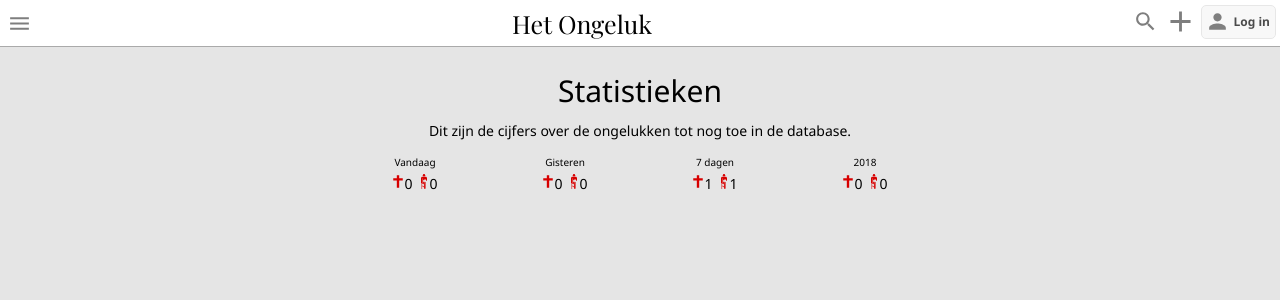
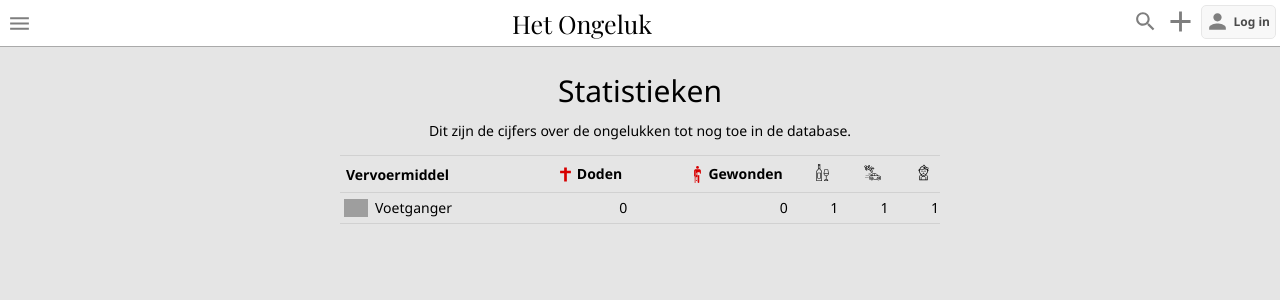
Before and after one commit to digitaldutch/roaddanger.org, a PHP site: page /statistieken/ in a window 1280 px wide. Shown: the top 300 px of the page. Run offline with PHP 8.4, Linux system fonts and the light colour scheme; tables that the repository leaves empty hold one stand-in row (values such as "Sample post"); a stand-in replaces the project's code that opens the database connection; some libraries are stand-ins or nearby versions; grey boxes are pictures that could not be loaded.

Commit message:
3 januari 2018 v166: Nieuwe statistieken. Info tekst is nu alleen zichtbaar op hoofdpagina.

```diff
--- a/ajax.php
+++ b/ajax.php
@@ -15,20 +15,33 @@ $function = $_REQUEST['function'];
 function getStatistics($database){
   $stats = [];
 
-  $sql = "SELECT COUNT(*) AS count, IFNULL(SUM(personsinjured), 0) AS personsinjured, IFNULL(SUM(personsdead), 0) AS personsdead  FROM accidents WHERE DATE (`date`) = CURDATE();";
-  $stats['today'] = $database->fetch($sql);
+  $sql = <<<SQL
+SELECT
+  transportationmode,
+  sum(ap.underinfluence=1) AS underinfluence,
+  sum(ap.hitrun=1)         AS hitrun,
+  sum(ap.child=1)          AS child,
+  sum(ap.health=3)         AS dead,
+  sum(ap.health=2)         AS injured,
+  COUNT(*) AS total
+FROM accidentpersons ap
+JOIN accidents a ON ap.accidentid = a.id
+GROUP BY transportationmode
+ORDER BY dead DESC, injured DESC
+SQL;
 
-  $sql = "SELECT COUNT(*) AS count, IFNULL(SUM(personsinjured), 0) AS personsinjured, IFNULL(SUM(personsdead), 0) AS personsdead  FROM accidents WHERE DATE (`date`) = subdate(CURDATE(), 1);";
-  $stats['yesterday'] = $database->fetch($sql);
+//  AND DATE (a.date) > SUBDATE(CURDATE(), 300)
 
-  $sql = "SELECT COUNT(*) AS count, IFNULL(SUM(personsinjured), 0) AS personsinjured, IFNULL(SUM(personsdead), 0) AS personsdead  FROM accidents WHERE DATE (`date`) > subdate(CURDATE(), 7)";
-  $stats['last7days']  = $database->fetch($sql);
-
-  $sql = "SELECT COUNT(*) AS count, IFNULL(SUM(personsinjured), 0) AS personsinjured, IFNULL(SUM(personsdead), 0) AS personsdead  FROM accidents WHERE YEARWEEK(`date`, 1) = YEARWEEK(CURDATE() - INTERVAL 1 WEEK, 1)";
-  $stats['lastweek']  = $database->fetch($sql);
-
-  $sql = "SELECT COUNT(*) AS count, IFNULL(SUM(personsinjured), 0) AS personsinjured, IFNULL(SUM(personsdead), 0) AS personsdead  FROM accidents WHERE YEAR(`date`) = YEAR(CURDATE())";
-  $stats['thisyear']  = $database->fetch($sql);
+  $stats['total'] = $database->fetchAll($sql);
+  foreach ($stats['total'] as &$stat) {
+    $stat['transportationmode'] = (int)$stat['transportationmode'];
+    $stat['underinfluence']     = (int)$stat['underinfluence'];
+    $stat['hitrun']             = (int)$stat['hitrun'];
+    $stat['child']              = (int)$stat['child'];
+    $stat['dead']               = (int)$stat['dead'];
+    $stat['injured']            = (int)$stat['injured'];
+    $stat['total']              = (int)$stat['total'];
+  }
 
   return $stats;
 }
@@ -246,7 +259,7 @@ SQL;
       $DBPersons = $database->fetchAllPrepared($DBStatementPersons, ['accidentid' => $accident['id']]);
       foreach ($DBPersons as $person) {
         $person['transportationmode'] = (int)$person['transportationmode'];
-        $person['health']             = isset($person['health'])? $person['health'] : null;
+        $person['health']             = isset($person['health'])? (int)$person['health'] : null;
         $person['child']              = (int)$person['child'];
         $person['underinfluence']     = (int)$person['underinfluence'];
         $person['hitrun']             = (int)$person['hitrun'];
--- a/config.php
+++ b/config.php
@@ -1,6 +1,6 @@
 <?php
 
-$VERSION      = 165;
+$VERSION      = 167;
 $VERSION_DATE = '3 januari 2019';
 
 require_once 'configsecret.php';
--- a/index.php
+++ b/index.php
@@ -10,7 +10,23 @@ if (stripos($_SERVER['REQUEST_URI'], '/statistieken') === 0) {
 <div class="pageInner">
   <div class="pageSubTitle">Statistieken</div>
   <div class="sectionIntro" style="text-align: center;">Dit zijn de cijfers over de ongelukken tot nog toe in de database.</div>
-  <div id="statistics"></div>
+  <div id="statistics">
+    <table id="tableStats" class="dataTable">
+      <thead>
+        <tr>
+          <th style="text-align: left;">Vervoermiddel</th>
+          <th><div class="flexRow" style="justify-content: flex-end;"><div class="iconSmall bgDead"></div> <div>Doden</div></div></th>
+          <th><div class="flexRow" style="justify-content: flex-end;"><div class="iconSmall bgInjured"></div> <div>Gewonden</div></div></th>
+          <th style="text-align: right;"><div class="iconSmall bgAlcohol" data-tippy-content="Onder invloed van alcohol of drugs"></div></th>
+          <th style="text-align: right;"><div class="iconSmall bgHitRun" data-tippy-content="Doorgereden of gevlucht"></div></th>
+          <th style="text-align: right;"><div class="iconSmall bgChild" data-tippy-content="Kind"></div></th>
+        </tr>
+      </thead>
+      <tbody id="tableStatsBody">
+
+      </tbody>
+    </table>
+  </div>
   <div id="spinnerLoad"><img src="/images/spinner.svg"></div>
 </div>
 HTML;
@@ -21,7 +37,7 @@ HTML;
 
 } else {
   $introText = '';
-  if (stripos($_SERVER['REQUEST_URI'], '/moderaties') !== 0) {
+  if ($_SERVER['REQUEST_URI'] === '/') {
     $introText = <<<HTML
     <div class="sectionIntro">Op deze site verzamelen we nieuwsberichten over verkeersongelukken uit Nederlandse media en nieuwswebsites.
     Meedoen? Registreer jezelf via het poppetje rechts bovenin en voeg daarna je bericht toe met het plusje.
--- a/js/main.js
+++ b/js/main.js
@@ -52,33 +52,36 @@ function initMain() {
 }
 
 async function loadStatistics(){
-  function htmlPeriod(label, period){
-    return `
-    <div class="flexColumn">
-      <div class="smallStats">${label}</div>
-      <div class="statsIcons"><div class="iconXS bgDead"></div> ${period.personsdead} <div class="iconXS bgInjured" style="margin-left: 5px;"></div> ${period.personsinjured} </div>
-    </div>`;
-  }
-
   try {
     spinnerLoadCard.style.display = 'block';
 
-    let url          = '/ajax.php?function=getstats';
+    let url        = '/ajax.php?function=getstats';
     const response = await fetch(url, fetchOptions);
     const text     = await response.text();
     data           = JSON.parse(text);
     if (data.user) updateLoginGUI(data.user);
     if (data.error) showError(data.error);
     else {
-      const stats = data.statistics;
-      document.getElementById('statistics').innerHTML = `
-<div class="statsRow">
-${htmlPeriod('Vandaag',  stats.today)}
-${htmlPeriod('Gisteren', stats.yesterday)}
-${htmlPeriod('7 dagen',  stats.last7days)}
-${htmlPeriod('2018',     stats.thisyear)}
-</div>
-`;
+      const dbStats = data.statistics;
+      // let stats = [];
+      // for (const key of Object.keys(TTransportationMode)){
+      //   let mode = {transportationMode:  TTransportationMode[key], dead: 0, injured: 0};
+      //   stats.push(mode);
+      // }
+
+      let html = '';
+      for (const stat of dbStats.total) {
+        const icon = transportationModeIcon(stat.transportationmode);
+        html += `<tr>
+<td><div class="flexRow">${icon}<span style="margin-left: 5px;">${transportationModeText(stat.transportationmode)}</span></div></td>
+<td style="text-align: right;">${stat.dead}</td>
+<td style="text-align: right;">${stat.injured}</td>
+<td style="text-align: right;">${stat.underinfluence}</td>
+<td style="text-align: right;">${stat.hitrun}</td>
+<td style="text-align: right;">${stat.child}</td>
+</tr>`;
+      }
+      document.getElementById('tableStatsBody').innerHTML = html;
     }
   } catch (error) {
     showError(error.message);
--- a/js/utils.js
+++ b/js/utils.js
@@ -663,11 +663,12 @@ function transportationModeImage(transportationMode) {
   }
 }
 
-function transportationModeIcon(transportationMode, addTooltip=true) {
-  const bg      = transportationModeImage(transportationMode);
-  const text    = 'Vervoermiddel: ' + transportationModeText(transportationMode);
-  const tooltip = addTooltip? 'data-tippy-content="' + text + '"' : '';
-  return `<div class="iconMedium ${bg}" ${tooltip}></div>`;
+function transportationModeIcon(transportationMode, addTooltip=true, small=false) {
+  const bg        = transportationModeImage(transportationMode);
+  const text      = 'Vervoermiddel: ' + transportationModeText(transportationMode);
+  const tooltip   = addTooltip? 'data-tippy-content="' + text + '"' : '';
+  const className = small? 'iconSmall' : 'iconMedium';
+  return `<div class="${className} ${bg}" ${tooltip}></div>`;
 }
 
 function healthIcon(healthStatus, addTooltip=true) {
--- a/main.css
+++ b/main.css
@@ -414,7 +414,7 @@ a {
   background-image: url(/images/person_loggedin.svg);
 }
 
-.bgDead {                  background-image: url(/images/cross.svg);}
+.bgDead {                  background-image: url(/images/persondead.svg);}
 .bgInjured {               background-image: url(/images/personinjured.svg);}
 .bgUnharmed {              background-image: url(/images/unharmed.svg);}
 
```
Also changed, not shown: images/persondead.svg (renamed from images/cross.svg).
